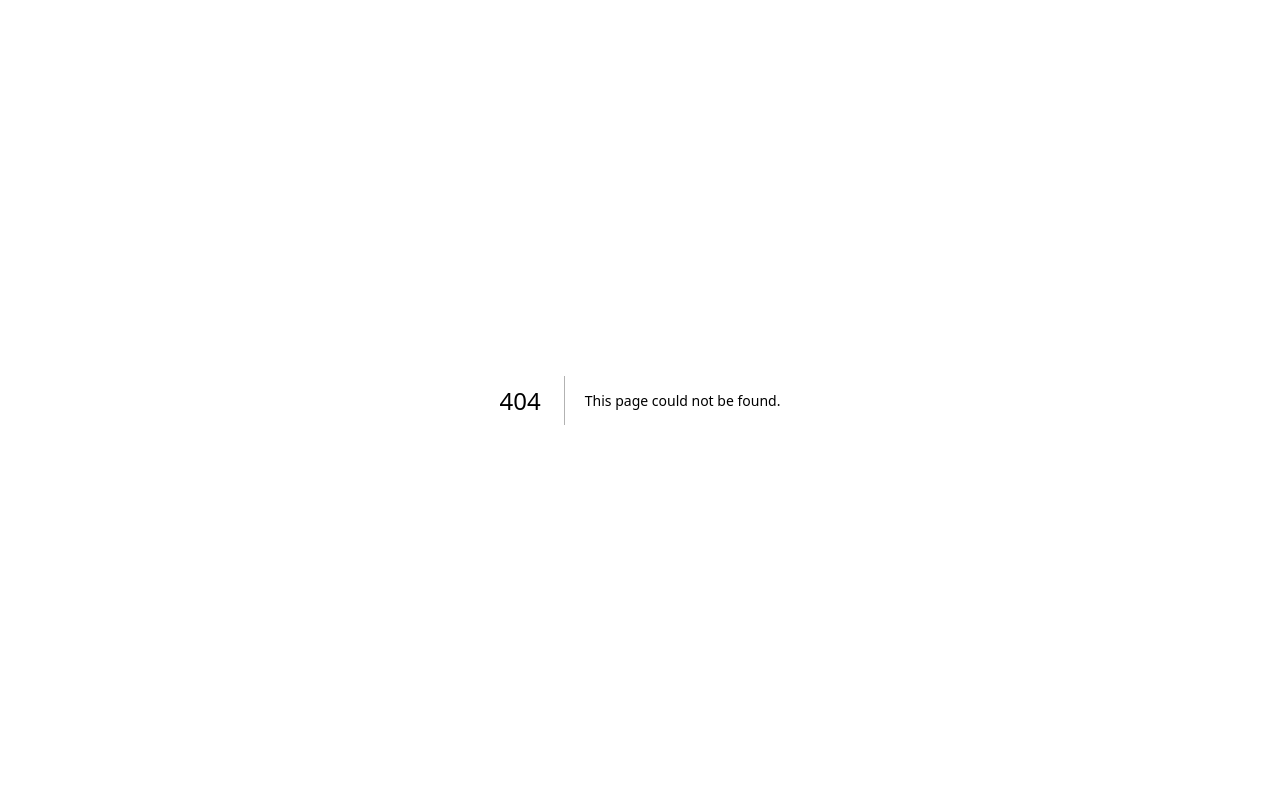
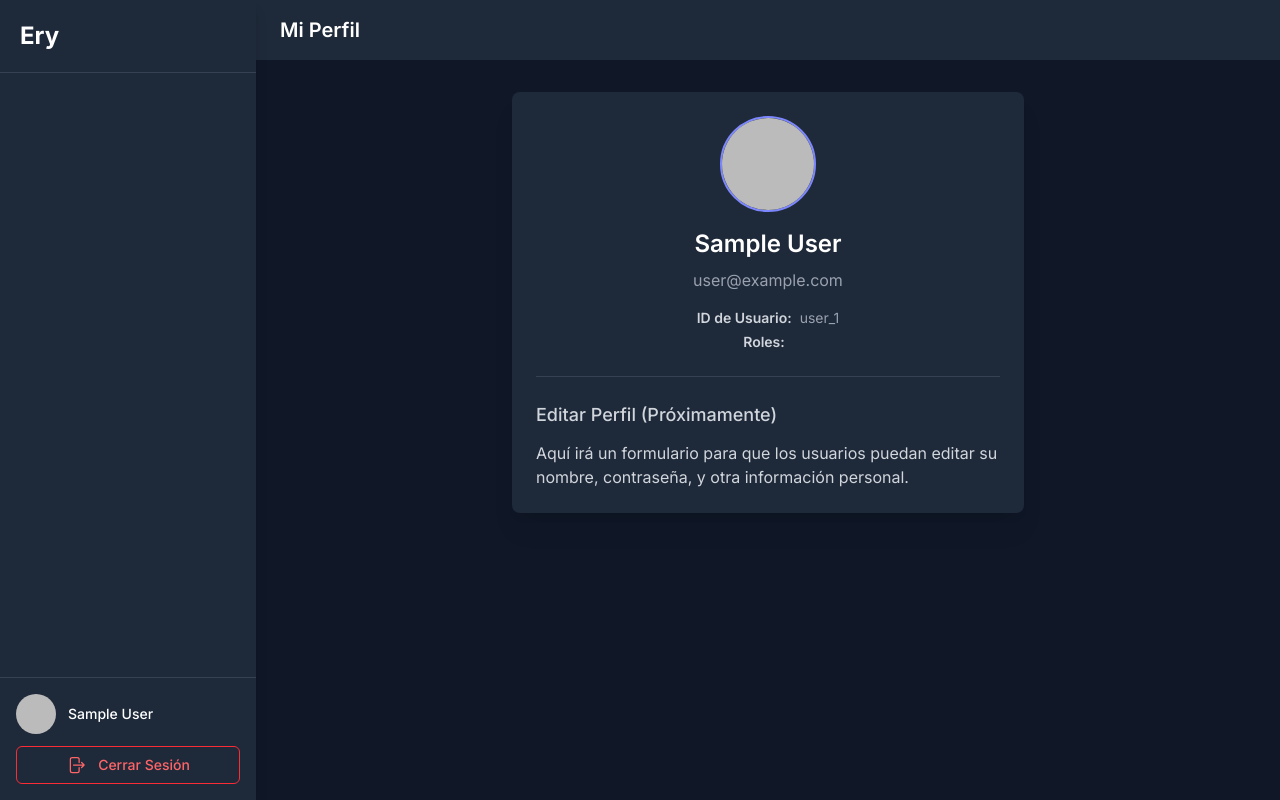
Before and after one commit to WisomdCV/ery-app, a Next.js app: page /profile in a window 1280 px wide. Before the commit this address had no page. Built offline with nearby package versions, Linux system fonts and the light colour scheme; no server answers; sample sign-in values are in the browser's storage.

Commit message:
AddPerfil and Moderate Views
Vistas de perfil y moderador hechos, modificaciones en el MainLayout oara su muestra en el sidebar

```diff
--- /dev/null
+++ b/src/app/moderate/page.tsx
@@ -0,0 +1,82 @@
+// src/app/moderate/page.tsx
+'use client';
+
+import React, { useEffect } from 'react';
+import { useRouter } from 'next/navigation';
+import { useSession } from 'next-auth/react';
+import MainLayout from '@/components/MainLayout';
+import Link from 'next/link';
+
+export default function ModeratePage() {
+  const { data: session, status } = useSession();
+  const router = useRouter();
+
+  const isLoading = status === 'loading';
+  const user = session?.user;
+
+  // Roles que tienen acceso a esta página
+  const allowedRoles = ['administrador', 'moderador_contenido'];
+
+  useEffect(() => {
+    if (status === 'unauthenticated') {
+      router.push('/login');
+    }
+  }, [status, router]);
+
+  if (isLoading) {
+    return (
+      <MainLayout pageTitle="Moderación">
+        <div className="flex flex-col items-center justify-center text-center h-full">
+          <h1 className="text-3xl font-bold">Cargando...</h1>
+        </div>
+      </MainLayout>
+    );
+  }
+
+  if (!user) {
+    return (
+      <MainLayout pageTitle="Acceso no Autorizado">
+        <div className="flex flex-col items-center justify-center text-center h-full">
+          <p>Redirigiendo a inicio de sesión...</p>
+        </div>
+      </MainLayout>
+    );
+  }
+
+  // Verificar si el usuario tiene alguno de los roles permitidos
+  const canAccessPage = allowedRoles.some(role => user.roles?.includes(role));
+
+  if (!canAccessPage) {
+    return (
+      <MainLayout pageTitle="Acceso Denegado">
+        <div className="flex flex-col items-center justify-center text-center h-full">
+          <h1 className="text-4xl font-bold text-red-500 mb-4">Acceso Denegado</h1>
+          <p className="text-xl text-gray-300">
+            No tienes los permisos de moderador o administrador para ver esta sección.
+          </p>
+          <button
+            onClick={() => router.push('/')}
+            className="mt-8 px-6 py-2 bg-indigo-600 hover:bg-indigo-700 text-white font-semibold rounded-md shadow"
+          >
+            Volver a la Página Principal
+          </button>
+        </div>
+      </MainLayout>
+    );
+  }
+
+  // Si el usuario tiene el rol permitido, mostrar el contenido de la página de moderación
+  return (
+    <MainLayout pageTitle="Panel de Moderación">
+      <div className="bg-gray-800 p-6 rounded-lg shadow-xl">
+        <h2 className="text-2xl font-semibold mb-6 text-white">Herramientas de Moderación</h2>
+        <div className="text-gray-300">
+          <p>
+            Esta área está reservada para la gestión y moderación de contenido.
+            (Funcionalidad a implementar).
+          </p>
+        </div>
+      </div>
+    </MainLayout>
+  );
+}
--- /dev/null
+++ b/src/app/profile/page.tsx
@@ -0,0 +1,74 @@
+// src/app/profile/page.tsx
+'use client';
+
+import React, { useEffect } from 'react';
+import { useRouter } from 'next/navigation';
+import { useSession } from 'next-auth/react';
+import MainLayout from '@/components/MainLayout';
+
+export default function ProfilePage() {
+  const { data: session, status } = useSession();
+  const router = useRouter();
+
+  const isLoading = status === 'loading';
+  const user = session?.user;
+
+  useEffect(() => {
+    if (status === 'unauthenticated') {
+      router.push('/login');
+    }
+  }, [status, router]);
+
+  if (isLoading) {
+    return (
+      <MainLayout pageTitle="Mi Perfil">
+        <div className="flex flex-col items-center justify-center text-center h-full">
+          <h1 className="text-3xl font-bold">Cargando Perfil...</h1>
+        </div>
+      </MainLayout>
+    );
+  }
+
+  if (!user) {
+    // El useEffect ya debería estar manejando la redirección
+    return (
+      <MainLayout pageTitle="Acceso no Autorizado">
+        <div className="flex flex-col items-center justify-center text-center h-full">
+          <p>Redirigiendo a inicio de sesión...</p>
+        </div>
+      </MainLayout>
+    );
+  }
+
+  // Si el usuario está autenticado, mostrar la página de perfil
+  return (
+    <MainLayout pageTitle="Mi Perfil">
+      <div className="bg-gray-800 p-6 rounded-lg shadow-xl max-w-lg mx-auto">
+        <div className="flex flex-col items-center">
+          <img
+            src={user.image || `https://ui-avatars.com/api/?name=${user.name || user.email}&background=random`}
+            alt="Avatar de usuario"
+            className="w-24 h-24 rounded-full mb-4 border-2 border-indigo-400"
+          />
+          <h2 className="text-2xl font-semibold mb-2 text-white">{user.name}</h2>
+          <p className="text-md text-gray-400 mb-4">{user.email}</p>
+          <div className="text-sm">
+            <span className="font-semibold text-gray-300">ID de Usuario:</span>
+            <span className="ml-2 text-gray-400">{user.id}</span>
+          </div>
+          <div className="text-sm mt-1">
+            <span className="font-semibold text-gray-300">Roles:</span>
+            <span className="ml-2 text-gray-400">{user.roles?.join(', ')}</span>
+          </div>
+        </div>
+
+        <hr className="border-gray-700 my-6" />
+
+        <div className="text-gray-300">
+          <h3 className="text-lg font-medium mb-3">Editar Perfil (Próximamente)</h3>
+          <p>Aquí irá un formulario para que los usuarios puedan editar su nombre, contraseña, y otra información personal.</p>
+        </div>
+      </div>
+    </MainLayout>
+  );
+}
--- a/src/components/MainLayout.tsx
+++ b/src/components/MainLayout.tsx
@@ -4,9 +4,9 @@
 import React, { ReactNode, useState } from 'react';
 import Link from 'next/link';
 import { usePathname } from 'next/navigation';
-import { useSession, signOut } from 'next-auth/react'; // 1. Importar useSession y signOut
+import { useSession, signOut } from 'next-auth/react';
 
-// --- Iconos (sin cambios) ---
+// --- Iconos ---
 const HomeIcon = () => (
   <svg xmlns="http://www.w3.org/2000/svg" fill="none" viewBox="0 0 24 24" strokeWidth={1.5} stroke="currentColor" className="w-5 h-5 mr-3">
     <path strokeLinecap="round" strokeLinejoin="round" d="M2.25 12l8.954-8.955a1.5 1.5 0 012.122 0l8.954 8.955M2.25 12l8.954 8.955A1.5 1.5 0 0012.63 21V15.75A2.25 2.25 0 0114.88 13.5h0A2.25 2.25 0 0117.13 15.75V21a1.5 1.5 0 001.426-.955L21.75 12M2.25 12h19.5" />
@@ -27,6 +27,18 @@ const HabitsIcon = () => (
     <path strokeLinecap="round" strokeLinejoin="round" d="M16.862 4.487l1.687-1.688a1.875 1.875 0 112.652 2.652L6.832 19.82a4.5 4.5 0 01-1.897 1.13l-2.685.8.8-2.685a4.5 4.5 0 011.13-1.897L16.863 4.487zm0 0L19.5 7.125" />
   </svg>
 );
+// Nuevo ícono para Moderación
+const ModerateIcon = () => (
+    <svg xmlns="http://www.w3.org/2000/svg" fill="none" viewBox="0 0 24 24" strokeWidth={1.5} stroke="currentColor" className="w-5 h-5 mr-3">
+        <path strokeLinecap="round" strokeLinejoin="round" d="M9 12.75L11.25 15 15 9.75m-3-7.036A11.959 11.959 0 013.598 6 11.99 11.99 0 003 9.749c0 5.592 3.824 10.29 9 11.622 5.176-1.332 9-6.03 9-11.622 0-1.31-.21-2.571-.598-3.751h-.152c-3.196 0-6.1-1.248-8.25-3.286zm0 0a48.567 48.567 0 01-2.625-3.375" />
+    </svg>
+);
+// Nuevo ícono para Perfil
+const ProfileIcon = () => (
+    <svg xmlns="http://www.w3.org/2000/svg" fill="none" viewBox="0 0 24 24" strokeWidth={1.5} stroke="currentColor" className="w-5 h-5 mr-3">
+        <path strokeLinecap="round" strokeLinejoin="round" d="M15.75 6a3.75 3.75 0 11-7.5 0 3.75 3.75 0 017.5 0zM4.501 20.118a7.5 7.5 0 0114.998 0A17.933 17.933 0 0112 21.75c-2.676 0-5.216-.584-7.499-1.632z" />
+    </svg>
+);
 const LogoutIcon = () => (
   <svg xmlns="http://www.w3.org/2000/svg" fill="none" viewBox="0 0 24 24" strokeWidth={1.5} stroke="currentColor" className="w-5 h-5 mr-3">
     <path strokeLinecap="round" strokeLinejoin="round" d="M15.75 9V5.25A2.25 2.25 0 0013.5 3h-6a2.25 2.25 0 00-2.25 2.25v13.5A2.25 2.25 0 007.5 21h6a2.25 2.25 0 002.25-2.25V15m3 0l3-3m0 0l-3-3m3 3H9" />
@@ -40,19 +52,21 @@ interface MainLayoutProps {
 }
 
 const MainLayout: React.FC<MainLayoutProps> = ({ children, pageTitle = "Ery App" }) => {
-  // 2. Usar useSession para obtener la sesión de NextAuth.js
   const { data: session } = useSession();
   const user = session?.user;
-  const userRoles = session?.user?.roles || []; // Obtener roles de la sesión, default a array vacío
+  const userRoles = session?.user?.roles || [];
 
   const pathname = usePathname();
   const [sidebarOpen, setSidebarOpen] = useState(false);
 
+  // Array de enlaces de navegación actualizado
   const navLinks = [
-    { href: '/', text: 'Inicio', icon: <HomeIcon />, roles: ['adminEry', 'usuario_estandar'] },
-    { href: '/dashboard', text: 'Dashboard Admin', icon: <DashboardIcon />, roles: ['adminEry'] },
-    { href: '/admin/users', text: 'Gestión Usuarios', icon: <UsersIcon />, roles: ['adminEry'] },
-    { href: '/habits', text: 'Mis Hábitos', icon: <HabitsIcon />, roles: ['usuario_estandar', 'adminEry'] },
+    { href: '/', text: 'Inicio', icon: <HomeIcon />, roles: ['administrador', 'usuario_estandar', 'moderador_contenido'] },
+    { href: '/profile', text: 'Mi Perfil', icon: <ProfileIcon />, roles: ['administrador', 'usuario_estandar', 'moderador_contenido'] },
+    { href: '/habits', text: 'Mis Hábitos', icon: <HabitsIcon />, roles: ['usuario_estandar', 'administrador'] },
+    { href: '/moderate', text: 'Moderación', icon: <ModerateIcon />, roles: ['moderador_contenido', 'administrador'] },
+    { href: '/dashboard', text: 'Dashboard Admin', icon: <DashboardIcon />, roles: ['administrador'] },
+    { href: '/admin/users', text: 'Gestión Usuarios', icon: <UsersIcon />, roles: ['administrador'] },
   ];
 
   const isActive = (path: string) => pathname === path;
@@ -67,9 +81,8 @@ const MainLayout: React.FC<MainLayoutProps> = ({ children, pageTitle = "Ery App"
           </Link>
         </div>
         <nav className="mt-6 flex-1">
-          {user && navLinks.map((link) => { // Solo mostrar enlaces si el usuario está logueado
-            // 3. Lógica de roles actualizada para usar la sesión de NextAuth.js
-            const hasAccess = !link.roles || link.roles.some(role => userRoles.includes(role));
+          {user && navLinks.map((link) => {
+            const hasAccess = link.roles.some(role => userRoles.includes(role));
             if (!hasAccess) {
               return null;
             }
@@ -96,7 +109,6 @@ const MainLayout: React.FC<MainLayoutProps> = ({ children, pageTitle = "Ery App"
               </div>
             </div>
           )}
-          {/* 4. El botón de logout ahora usa signOut de NextAuth.js, solo se muestra si hay sesión */}
           {user && (
             <button
               onClick={() => signOut({ callbackUrl: '/login' })}
@@ -109,15 +121,7 @@ const MainLayout: React.FC<MainLayoutProps> = ({ children, pageTitle = "Ery App"
         </div>
       </aside>
 
-      {/* Overlay para cerrar sidebar en móviles */}
-      {sidebarOpen && (
-        <div
-          className="fixed inset-0 z-20 bg-black opacity-50 md:hidden"
-          onClick={() => setSidebarOpen(false)}
-        ></div>
-      )}
-
-      {/* Contenido Principal */}
+      {/* Contenido Principal (sin cambios) */}
       <div className="flex-1 flex flex-col overflow-hidden">
         <header className="bg-gray-800 shadow-md md:shadow-none">
           <div className="flex items-center justify-between px-6 py-4">
@@ -131,8 +135,7 @@ const MainLayout: React.FC<MainLayoutProps> = ({ children, pageTitle = "Ery App"
               </svg>
             </button>
             <h1 className="text-xl font-semibold text-white">{pageTitle}</h1>
-            <div className="flex items-center">
-            </div>
+            <div className="flex items-center"></div>
           </div>
         </header>
         <main className="flex-1 overflow-x-hidden overflow-y-auto bg-gray-900 p-6 md:p-8">
```
Also changed, not shown: src/app/dashboard/page.tsx (line endings or trailing spaces).
